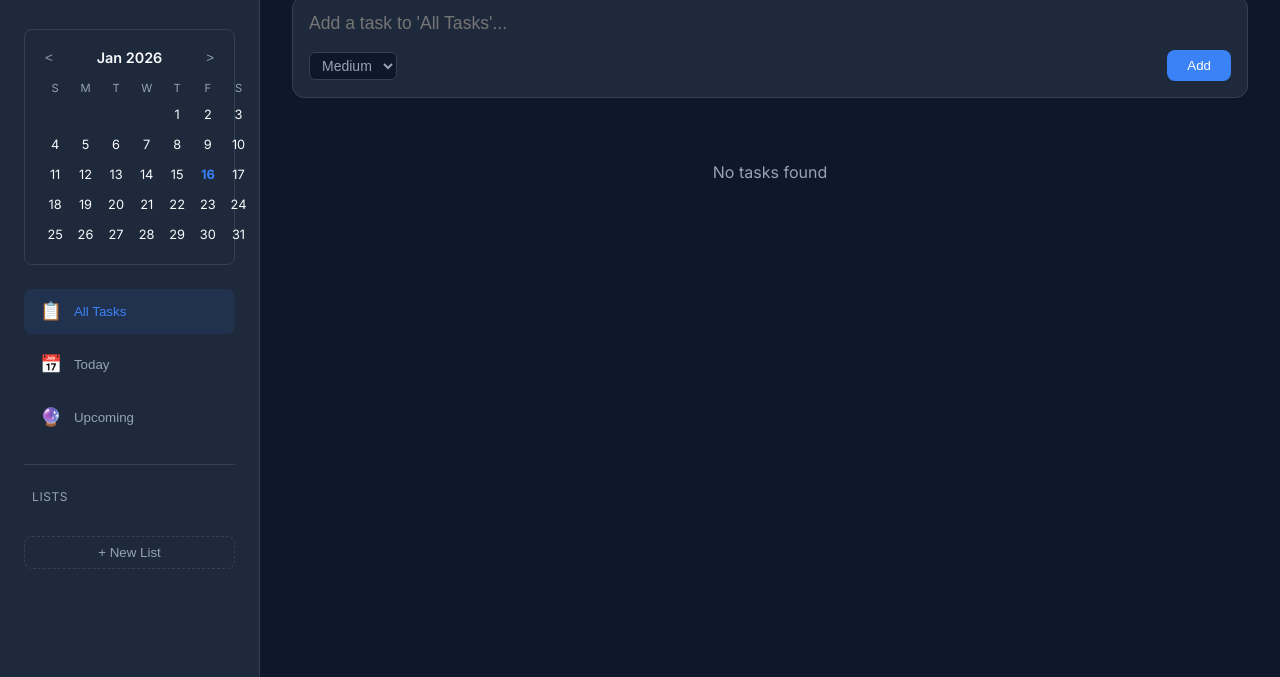
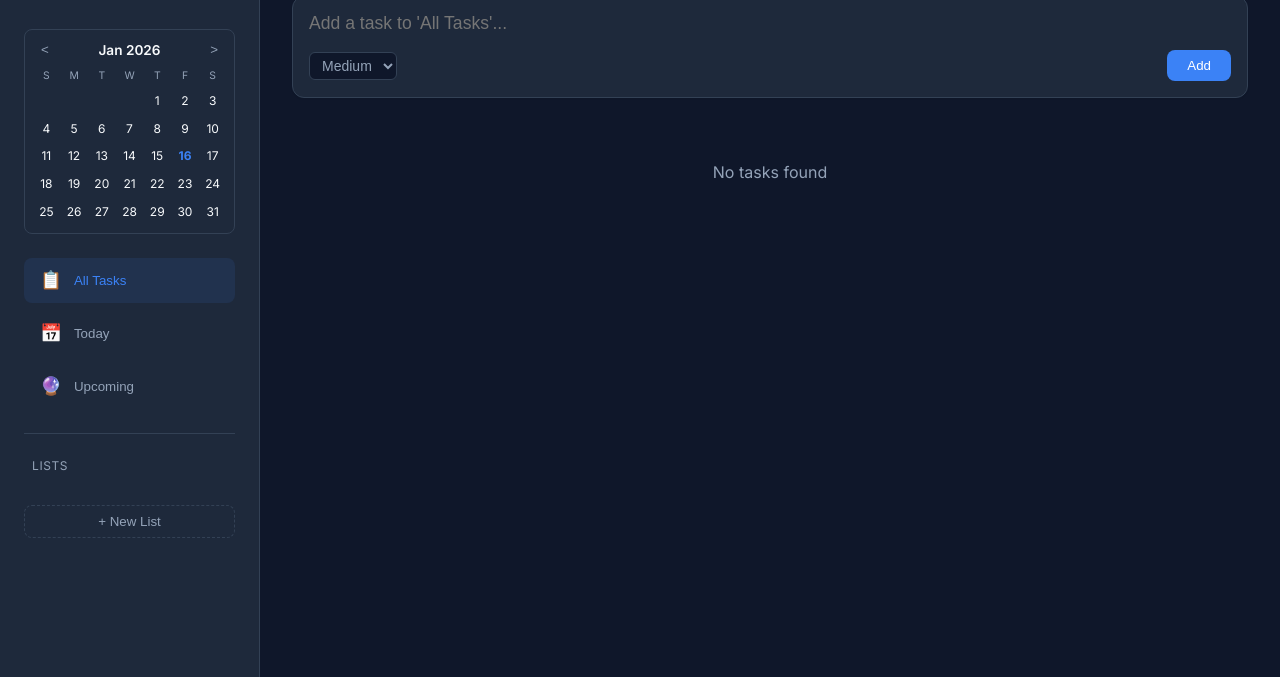
Before and after one commit to saharsh3008/task, a website built with Vite: page index.html in a window 1280 px wide. Shown: the part 123-800 px from the top of the page. Built offline with nearby package versions, Linux system fonts and the light colour scheme.

Commit message:
Fix: Adjust calendar CSS to prevent sidebar overflow

```diff
--- a/src/style.css
+++ b/src/style.css
@@ -471,25 +471,30 @@ body {
     transform: translateX(0);
   }
 }
+
 /* Calendar */
 .mini-calendar {
   margin-bottom: 1.5rem;
-  padding: 1rem;
+  padding: 0.5rem;
+  /* Reduced padding */
   background-color: var(--card-bg);
   border-radius: 8px;
   border: 1px solid var(--border-color);
+  max-width: 100%;
+  overflow-x: hidden;
 }
 
 .calendar-header {
   display: flex;
   justify-content: space-between;
   align-items: center;
-  margin-bottom: 0.75rem;
+  margin-bottom: 0.5rem;
+  padding: 0 0.25rem;
 }
 
 .calendar-month {
   font-weight: 600;
-  font-size: 0.9rem;
+  font-size: 0.85rem;
   color: var(--text-primary);
 }
 
@@ -503,34 +508,44 @@ body {
 }
 
 .calendar-nav-btn:hover {
-  background-color: rgba(255,255,255,0.05);
+  background-color: rgba(255, 255, 255, 0.05);
   color: var(--text-primary);
 }
 
 .calendar-grid {
   display: grid;
   grid-template-columns: repeat(7, 1fr);
-  gap: 2px;
+  gap: 1px;
+  /* Reduced gap */
   text-align: center;
 }
 
 .calendar-day-header {
-  font-size: 0.7rem;
+  font-size: 0.65rem;
   color: var(--text-secondary);
   margin-bottom: 0.25rem;
 }
 
 .calendar-day {
-  font-size: 0.8rem;
-  padding: 0.4rem;
+  font-size: 0.75rem;
+  /* Smaller font */
+  padding: 0.35rem 0;
+  /* Vertical padding only, or very small horizontal */
   border-radius: 4px;
   cursor: pointer;
   color: var(--text-primary);
   transition: all 0.2s;
+  display: flex;
+  /* ensuring check centering */
+  justify-content: center;
+  align-items: center;
+  width: 100%;
+  aspect-ratio: 1;
+  /* Keep it square */
 }
 
 .calendar-day:hover {
-  background-color: rgba(255,255,255,0.05);
+  background-color: rgba(255, 255, 255, 0.05);
 }
 
 .calendar-day.empty {
```
